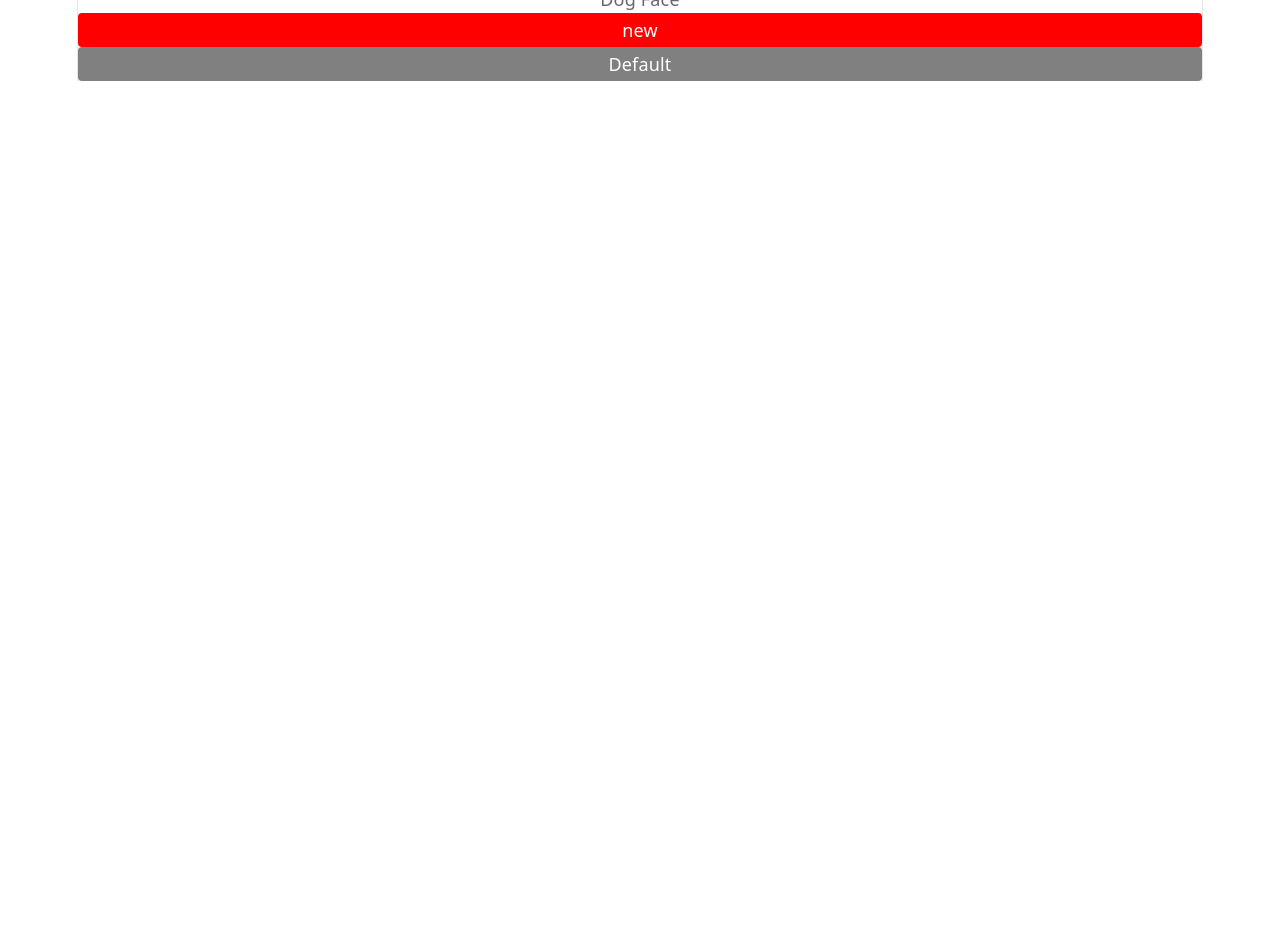
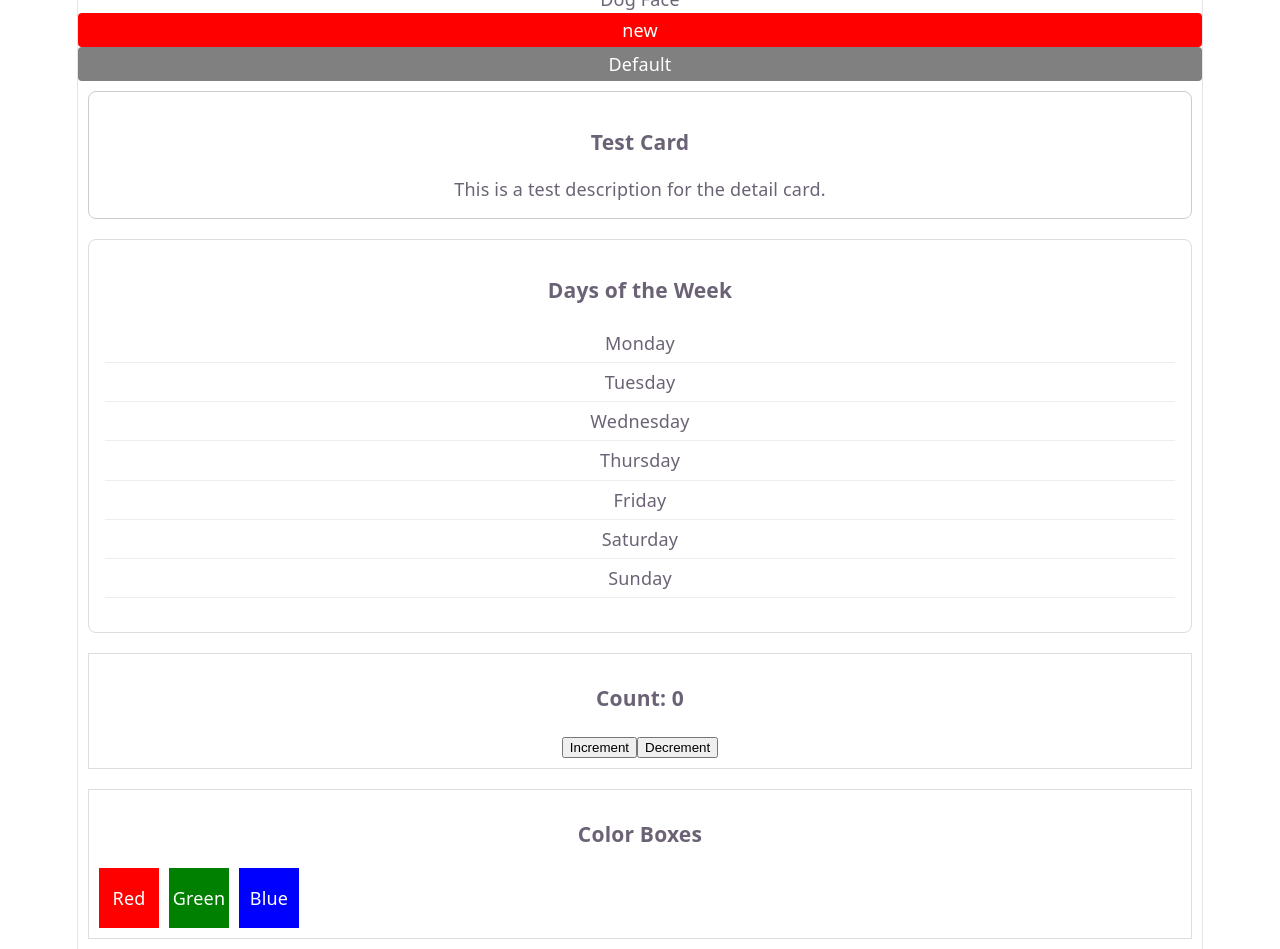
Before and after one commit to saifullahkhalid521-bit/PERN-AI-Lab, a React (Vite) app in the folder Phase_2_React/react-learning-app/: page / in a window 1280 px wide. Shown: the part 3020-3969 px from the top of the page. Before the commit the page ends 3101 px from the top, so only its background shows below. Built offline with nearby package versions, Linux system fonts and the light colour scheme.

Commit message:
Add ColorBoxes component using map with 3 colors

```diff
--- a/Phase_2_React/react-learning-app/src/App.jsx
+++ b/Phase_2_React/react-learning-app/src/App.jsx
@@ -1,6 +1,6 @@
 import {PracticeApp , BrokenComponent , StyledBox , ProfileCard2 , MapOne } from "./practice/week-09-jsx-components/PracticeApp";
 
-import {Heading , Avatar , Badge} from "./practice/week-09-jsx-components/pracWeek9";
+import {Heading , Avatar , Badge, DetailCard, DaysList, Counter, ColorBoxes} from "./practice/week-09-jsx-components/pracWeek9";
 
 function App() {
   return (
@@ -15,6 +15,10 @@ function App() {
     <Avatar imageUrl = "https://picsum.photos/seed/picsum/200/300"  name = "Dog Face" />
     <Badge label = "new" color = "red" />
     <Badge label = "Default"  />
+    <DetailCard title="Test Card" description="This is a test description for the detail card." />
+    <DaysList />
+    <Counter />
+    <ColorBoxes />
     </>
   );
 }
```
